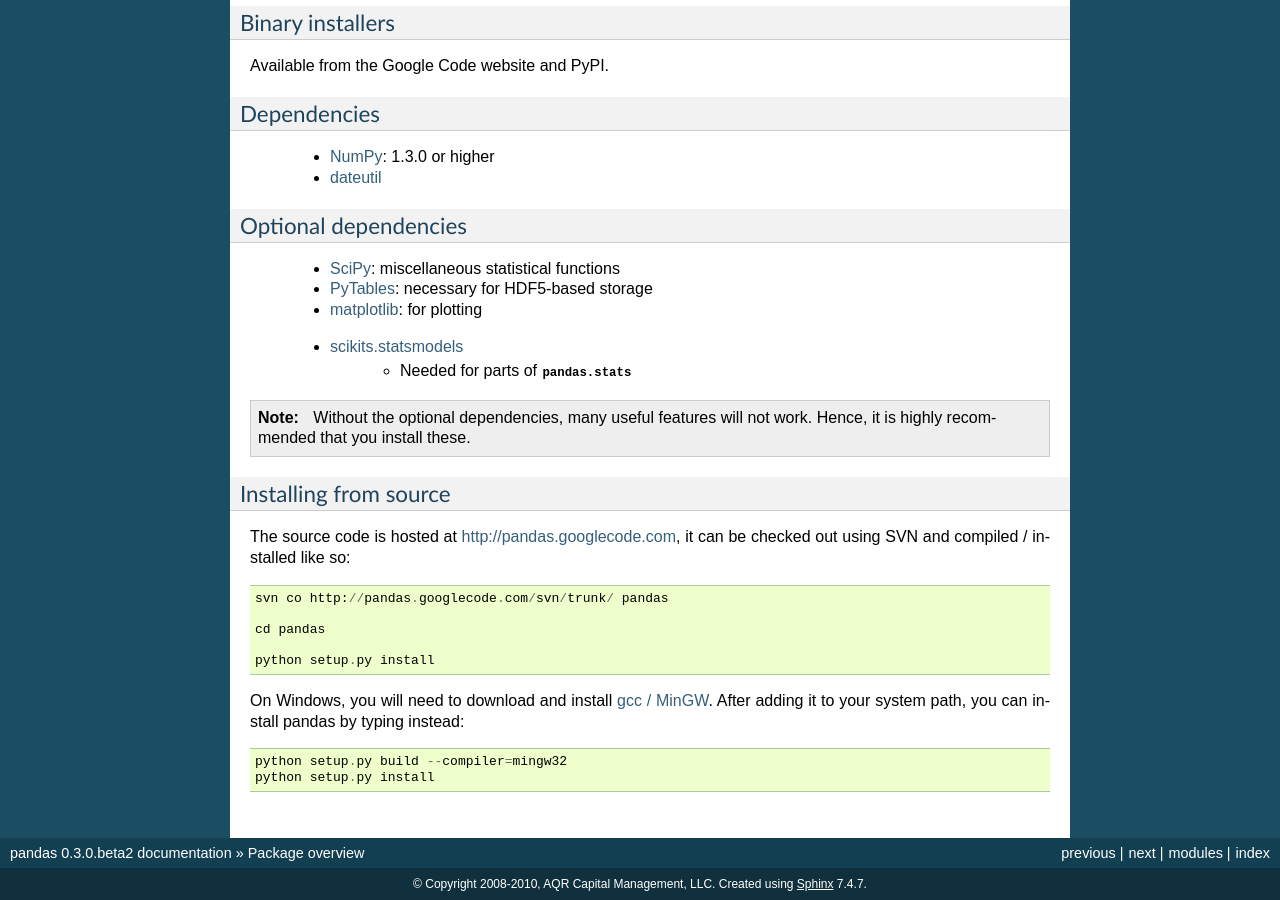
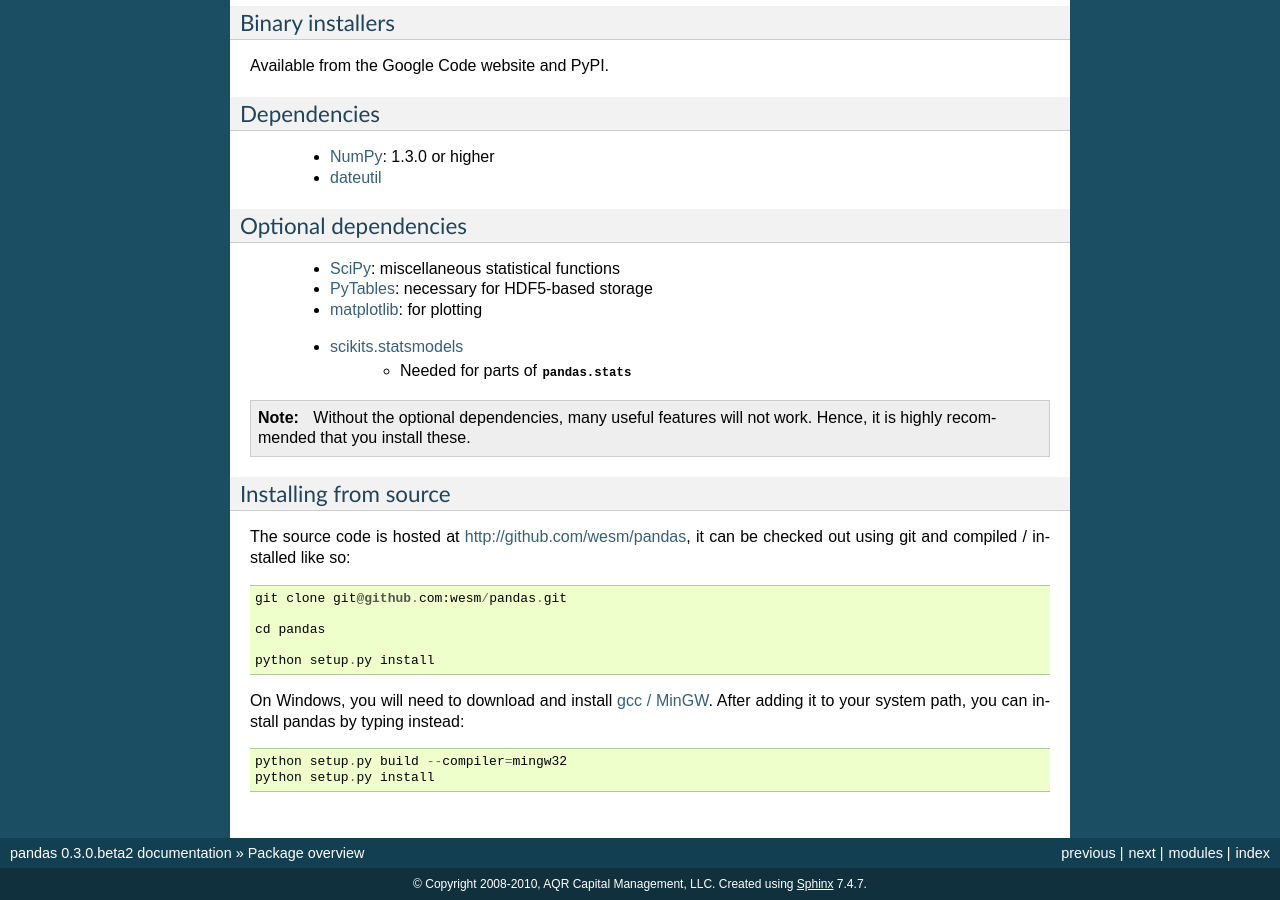
Before and after one commit to mobogaqc/pandas, a Sphinx documentation site: the page built from doc/source/overview.rst, in a window 1280 px wide and 900 px high, scrolled down 1697 px. Built offline with Sphinx 7.4.7, drawn with Linux system fonts in a browser that asks for light colours; formulas are drawn with MathJax 3; the version number is read from the project's files by our own code.

Commit message:
changed repo loc in docs

```diff
--- a/doc/source/overview.rst
+++ b/doc/source/overview.rst
@@ -100,8 +100,6 @@
 What else is in the package?
 ----------------------------
 
-
-
 Installation
 ------------
 
@@ -138,12 +136,12 @@
 Installing from source
 ~~~~~~~~~~~~~~~~~~~~~~
 
-The source code is hosted at http://pandas.googlecode.com, it can be
-checked out using SVN and compiled / installed like so:
+The source code is hosted at http://github.com/wesm/pandas, it can be checked
+out using git and compiled / installed like so:
 
 ::
 
-  svn co http://pandas.googlecode.com/svn/trunk/ pandas
+  git clone git@github.com:wesm/pandas.git
 
   cd pandas
 
```
